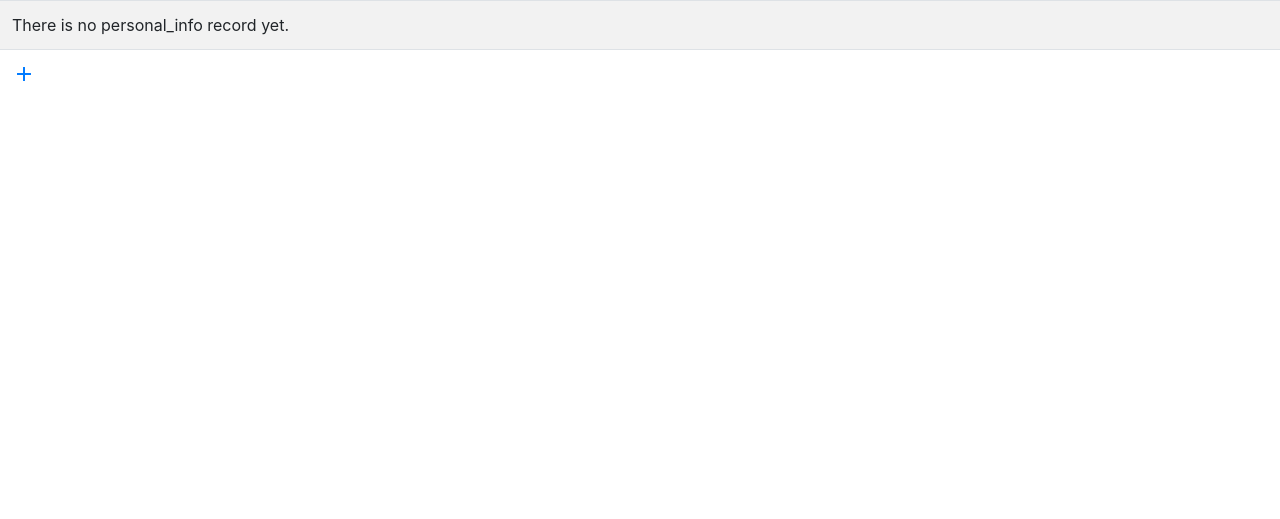
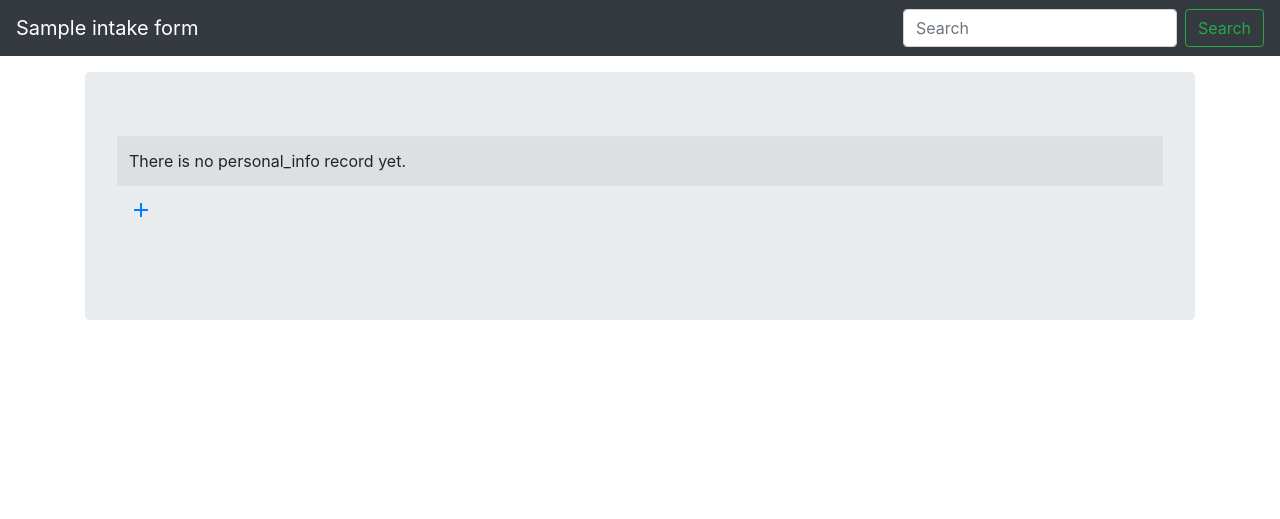
Before and after one commit to vic614/django_intake_form, a Django app: page / in a window 1280 px wide. Shown: the top 519 px of the page. Before the commit the page ends 81 px from the top, so only its background shows below. Run offline with Django 3.2, Linux system fonts and the light colour scheme; data that the repository does not hold is empty; some libraries are stand-ins or nearby versions.

Commit message:
added style

```diff
--- a/templates/base.html
+++ b/templates/base.html
@@ -11,9 +11,35 @@
     <link href="https://fonts.googleapis.com/icon?family=Material+Icons" rel="stylesheet">
     <title>Info</title>
 </head>
+<style>
+/* Show it is fixed to the top */
+body {
+  min-height: 75rem;
+  padding-top: 4.5rem;
+}
+</style>
 <body>
-{% block content %}
-{% endblock %}
+<nav class="navbar navbar-expand-md navbar-dark fixed-top bg-dark">
+    <a class="navbar-brand" href="#">Sample intake form</a>
+    <button class="navbar-toggler" type="button" data-toggle="collapse" data-target="#navbarCollapse"
+            aria-controls="navbarCollapse" aria-expanded="false" aria-label="Toggle navigation">
+        <span class="navbar-toggler-icon"></span>
+    </button>
+    <div class="collapse navbar-collapse" id="navbarCollapse">
+        <ul class="navbar-nav mr-auto">
+        </ul>
+        <form class="form-inline mt-2 mt-md-0">
+            <input class="form-control mr-sm-2" type="text" placeholder="Search" aria-label="Search">
+            <button class="btn btn-outline-success my-2 my-sm-0" type="submit">Search</button>
+        </form>
+    </div>
+</nav>
+<main role="main" class="container">
+    <div class="jumbotron">
+       {% block content %}
+        {% endblock %}
+    </div>
+</main>
 </body>
 <!-- Optional JavaScript -->
 <!-- jQuery first, then Popper.js, then Bootstrap JS -->
```
